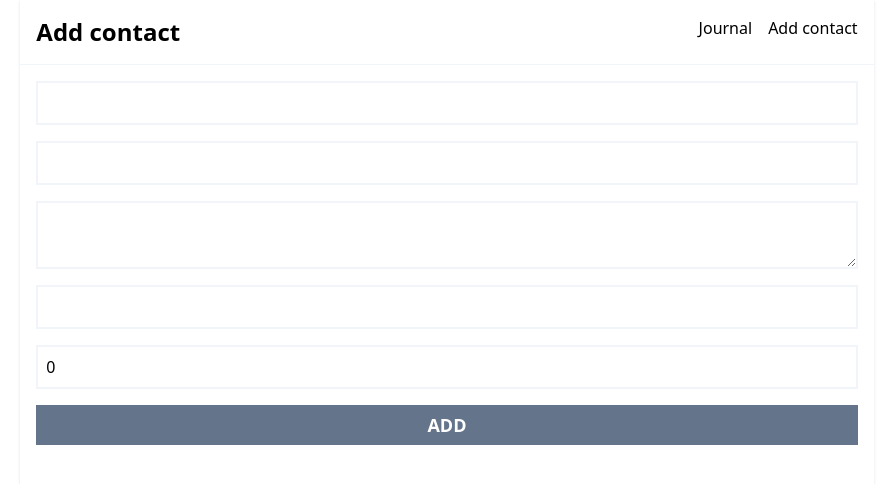
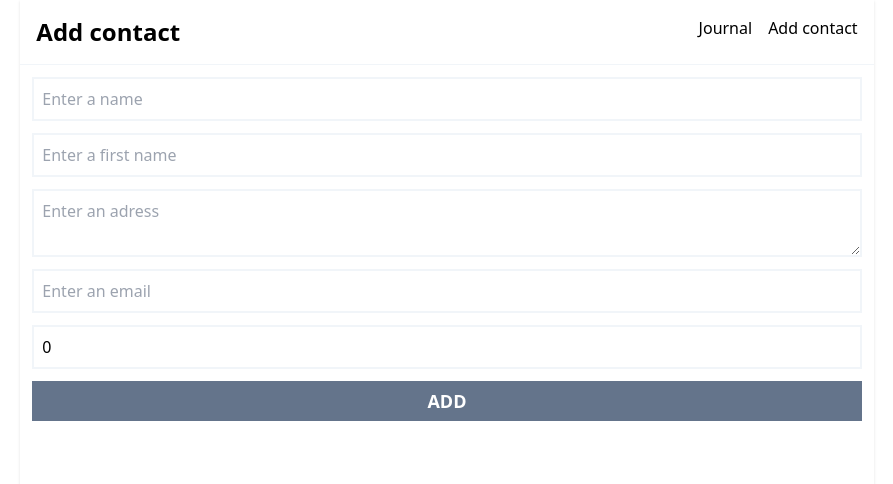
Before and after one commit to j0kr4/Annuaire, a Next.js app: page /posts/first-post in a window 1280 px wide. Shown: the top 484 px of the page, without its empty margins (193-1086 px from the left). Built offline with nearby package versions, Linux system fonts and the light colour scheme.

Commit message:
nouvelle version fonctionnelle mais toujours moche

```diff
--- a/pages/posts/first-post.js
+++ b/pages/posts/first-post.js
@@ -7,7 +7,7 @@ import {
   firstNameValidator,
   adressValidator,
   emailValidator,
-  numberValidator,
+  ageValidator,
 } from "../../src/validators/validators"
 import { Formik } from "formik"
 import { useCallback, useContext } from "react"
@@ -20,7 +20,7 @@ const initialValues = {
   firstName: "",
   adress: "",
   email: "",
-  number: 0,
+  age: 0,
 }
 const validationSchema = yup
   .object()
@@ -29,15 +29,15 @@ const validationSchema = yup
     firstName: firstNameValidator.required(),
     adress: adressValidator.required(),
     email: emailValidator.required(),
-    number: numberValidator.required(),
+    age: ageValidator.required(),
   })
   .required()
 
 const AddEntryPage = () => {
   const { addEntry } = useContext(AppContext)
   const handleFormSubmit = useCallback(
-    ({ name, firstName, adress, email, number }, { resetForm }) => {
-      addEntry({ name, firstName, adress, email, number })
+    ({ name, firstName, adress, email, age }, { resetForm }) => {
+      addEntry({ name, firstName, adress, email, age })
       resetForm()
     },
     [addEntry]
@@ -53,13 +53,21 @@ const AddEntryPage = () => {
         <form
           noValidate
           onSubmit={handleSubmit}
-          className="flex flex-col gap-4 p-4"
+          className="flex flex-col gap-3 p-3"
         >
-          <FormField name="name" type="string" />
-          <FormField name="firstName" type="string" />
-          <FormField name="adress" as={Textarea} />
-          <FormField name="email" type="string" />
-          <FormField name="number" type="number" />
+          <FormField name="name" type="string" placeholder="Enter a name" />
+          <FormField
+            name="firstName"
+            type="string"
+            placeholder="Enter a first name"
+          />
+          <FormField
+            name="adress"
+            as={Textarea}
+            placeholder="Enter an adress"
+          />
+          <FormField name="email" type="string" placeholder="Enter an email" />
+          <FormField name="age" type="number" placeholder="Enter a age" />
           <Button type="submit" disabled={isSubmitting || !isValid}>
             ADD
           </Button>
--- a/src/components/AppContext.jsx
+++ b/src/components/AppContext.jsx
@@ -2,11 +2,11 @@ import { createContext, useCallback, useState } from "react"
 
 const initialState = {
   entries: [
-    { name: "Potter", firstName: "Harry", adress: "125 Avenue de Poudlard", email: "harrypotter@gmail.com", number: "0650957435" },
-    { name: "Dumbeldor", firstName: "Albus", adress: "Tour de Poudlard", email: "albus.poudlard@gmail.com", number: "0650486298" },
-    { name: "Franck", firstName: "Heinstein", adress: "17 bis rue des cauchemard", email: "francky@gmail.com", number: "0650569218" },
-    { name: "Parker", firstName: "Petter", adress: "17 Boulevard de New York", email: "spiderman@gmail.com", number: "067894524" },
-    { name: "Uzumaki", firstName: "Naruto", adress: "Konoha", email: "naruto7@gmail.com", number: "0612385248" },
+    { name: "Potter", firstName: "Harry", adress: "125 Avenue de Poudlard", email: "harrypotter@gmail.com", age: "35" },
+    { name: "Dumbeldor", firstName: "Albus", adress: "Tour de Poudlard", email: "albus.poudlard@gmail.com", age: "112" },
+    { name: "Franck", firstName: "Heinstein", adress: "17 bis rue des cauchemard", email: "francky@gmail.com", age: "485" },
+    { name: "Parker", firstName: "Petter", adress: "17 Boulevard de New York", email: "spiderman@gmail.com", age: "24" },
+    { name: "Uzumaki", firstName: "Naruto", adress: "Konoha", email: "naruto7@gmail.com", age: "17" },
   ],
 }
 
@@ -14,10 +14,10 @@ const AppContext = createContext({})
 
 export const AppContextProvider = (props) => {
   const [state, setState] = useState(initialState)
-  const addEntry = useCallback(({ name, firstName, adress, email, number }) => {
+  const addEntry = useCallback(({ name, firstName, adress, email, age }) => {
     setState((currentState) => ({
       ...currentState,
-      entries: [...currentState.entries, { name, firstName, adress, email, number }],
+      entries: [...currentState.entries, { name, firstName, adress, email, age }],
     }))
   }, [])
 
--- a/src/components/Journal.jsx
+++ b/src/components/Journal.jsx
@@ -12,17 +12,17 @@ const Journal = (props) => {
         <tr className="font-bold">
           <th className="p-2 border-r">Name</th>
           <th />
-          <th className="p-2">First Name</th>
+          <th className="p-2 border-r">First Name</th>
           <th />
-          <th className="p-2">Adress</th>
+          <th className="p-2 border-r">Adress</th>
           <th />
-          <th className="p-2">Email Adress</th>
+          <th className="p-2 border-r">Email Adress</th>
           <th />
-          <th className="p-2">Phone Number</th>
+          <th className="p-2 border-r">Age</th>
         </tr>
       </thead>
       <tbody>
-        {entries.map(({ name, firstName, adress, email, number }, index) => (
+        {entries.map(({ name, firstName, adress, email, age }, index) => (
           <tr key={index} className={classNames({ "bg-slate-100": index % 2 })}>
             <>
               <td className="text-left p-2">
@@ -60,7 +60,7 @@ const Journal = (props) => {
               <td />
               <td className="text-left p-2">
                 <span className="font-bold">
-                  {number}
+                  {age}
                 </span>
               </td>
             </>
--- a/src/validators/validators.js
+++ b/src/validators/validators.js
@@ -3,5 +3,5 @@ import * as yup from "yup"
 export const nameValidator = yup.string().label("Name")
 export const firstNameValidator = yup.string().label("FirstName")
 export const adressValidator = yup.string().label("Adress")
-export const emailValidator = yup.string().label("Email")
-export const numberValidator = yup.number().label("Number")
+export const emailValidator = yup.string().email().label("Email")
+export const ageValidator = yup.number().label("age")
```
